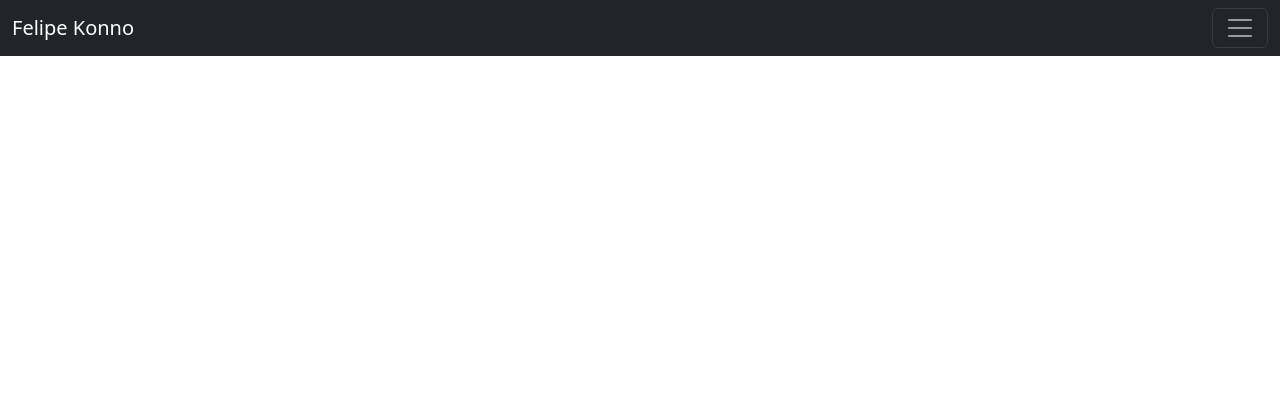
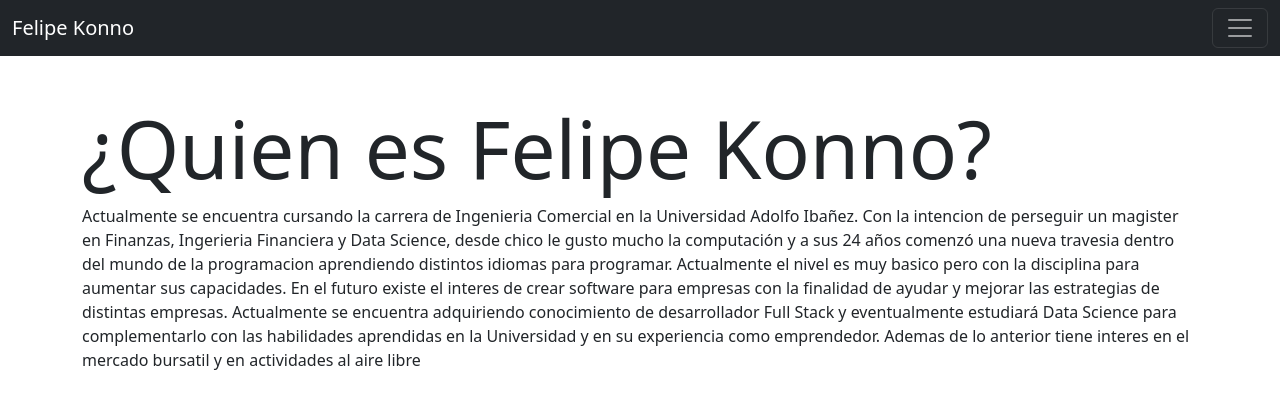
Before and after one commit to konnorubina/TRABAJOFINAL, a plain HTML site: page quiensoy.html in a window 1280 px wide. Drawn offline with nearby package versions, Linux system fonts and the light colour scheme.

Commit message:
comenzando el desarrollo del cv

```diff
--- a/quiensoy.html
+++ b/quiensoy.html
@@ -56,6 +56,29 @@
         </div>
     </nav>
 
+    <main>
+        <div class="container" style="margin-top: 100px;">
+            <h1 class="display-1">¿Quien es Felipe Konno?</h1>
+
+            <p>Actualmente se encuentra cursando la carrera de Ingenieria Comercial en la Universidad Adolfo Ibañez.
+                Con la intencion de perseguir un magister en Finanzas, Ingerieria Financiera y Data Science, desde
+                chico le gusto mucho la computación y a sus 24 años comenzó una nueva travesia dentro del mundo de la
+                programacion
+                aprendiendo distintos idiomas para programar. Actualmente el nivel es muy basico pero con la disciplina
+                para aumentar sus capacidades.
+                En el futuro existe el interes de crear software para empresas con la finalidad de ayudar y mejorar las
+                estrategias de distintas empresas.
+                Actualmente se encuentra adquiriendo conocimiento de desarrollador Full Stack y eventualmente estudiará
+                Data Science para complementarlo con
+                las habilidades aprendidas en la Universidad y en su experiencia como emprendedor. Ademas de lo anterior
+                tiene interes en el mercado bursatil y
+                en actividades al aire libre
+
+
+            </p>
+
+        </div>
+    </main>
 
 
 
```
Also changed, not shown: assets/css/style.css (+7 -0 lines), index.html (+4 -1 lines), assets/imgs/foto perfil.jpeg (added).
